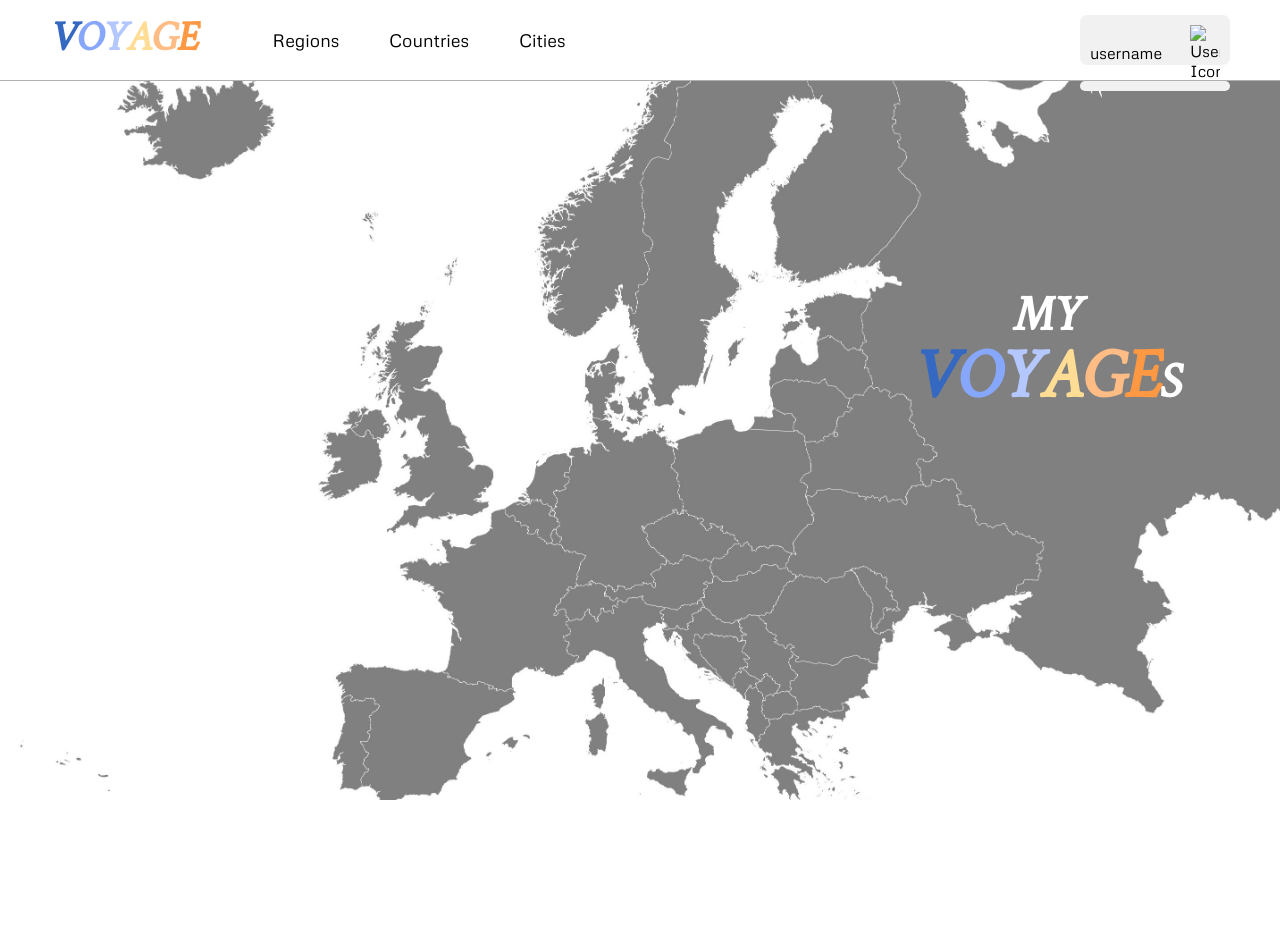
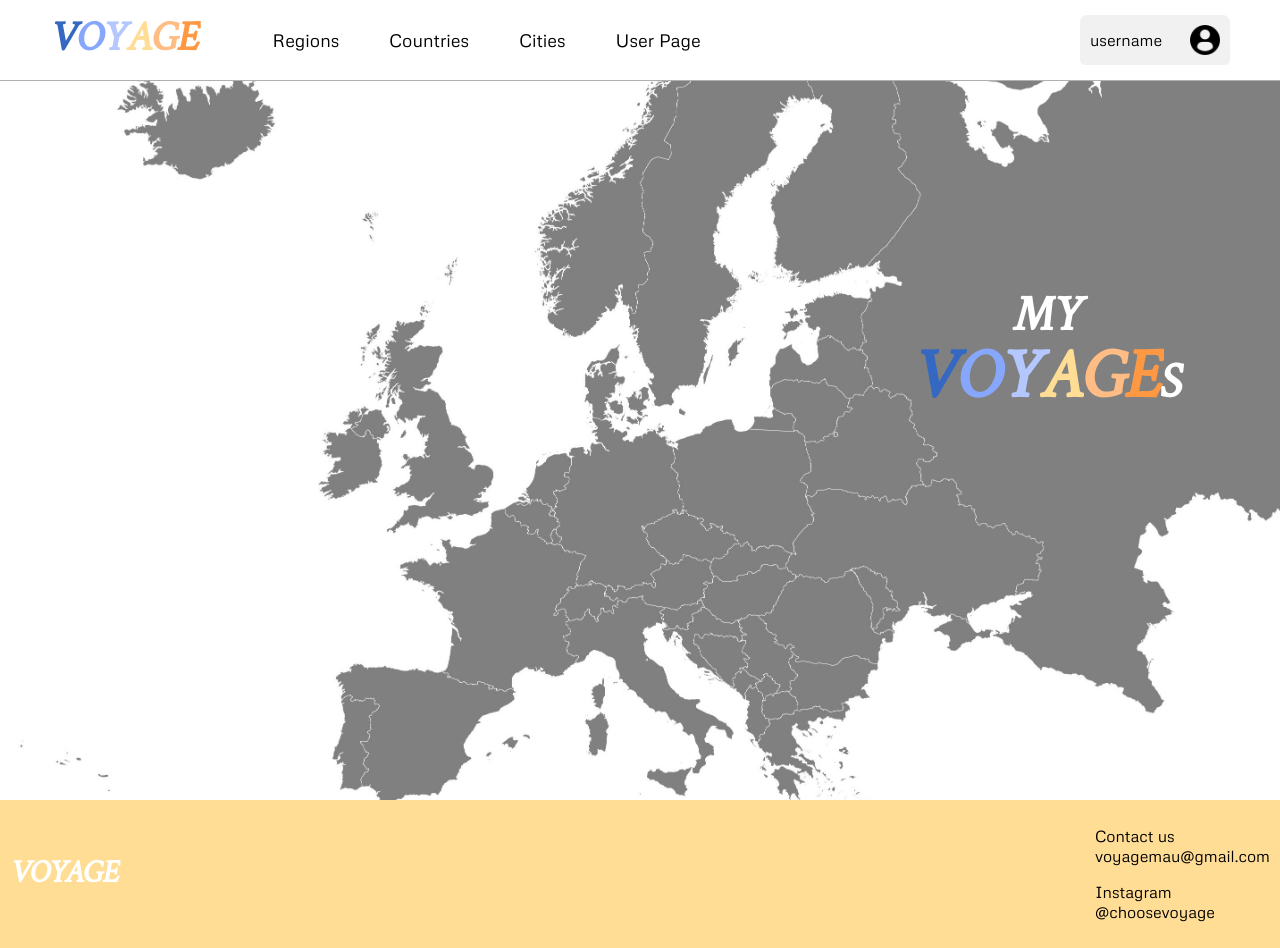
Before and after one commit to ellaahlstedt/voyage, a plain HTML site: page pages/userPage/user.html in a window 1280 px wide. Before the commit the page ends 800 px from the top, so only its background shows below. Drawn offline with Linux system fonts and the light colour scheme.

Commit message:
Changed in nav.js for the icon, added beenfav-box

```diff
--- a/components/navigation/nav.js
+++ b/components/navigation/nav.js
@@ -1,4 +1,7 @@
 function renderNav(parent, currentPage) {
+
+    let img_src = window.location.href.includes("pages") ? "../../fonts/icons/user.png" : "./fonts/icons/user.png"; // adams kod
+
     let nav = document.createElement("nav");
     nav.id = "mainPagesNav";
     nav.classList.add("sticky");
@@ -25,6 +28,10 @@ function renderNav(parent, currentPage) {
         {
             name: "Cities",
             link: "./pages/citiesPage/cities.html"
+        },
+        {
+            name: "User Page",
+            link: "./pages/user.html",
         }
     ];
 
@@ -60,7 +67,7 @@ function renderNav(parent, currentPage) {
     UserCon.appendChild(username);
 
     let userIcon = document.createElement("img");
-    userIcon.setAttribute("src", "./fonts/icons/user.png");
+    userIcon.setAttribute("src", img_src); // Adams kod
     userIcon.setAttribute("alt", "User Icon");
     userIcon.classList.add("userIconNav");
     UserCon.appendChild(userIcon);
--- /dev/null
+++ b/components/userBeenFavBox/beenFavbox.js
@@ -0,0 +1,6 @@
+"use strict";
+
+
+function renderBeenfavBox (parent, title) {
+
+}
--- a/pages/userPage/user.html
+++ b/pages/userPage/user.html
@@ -3,6 +3,7 @@
 <head>
     <meta charset="UTF-8">
     <meta name="viewport" content="width=device-width, initial-scale=1.0">
+    <link rel="stylesheet" href="../../components/footer/footer.css">
     <link rel="stylesheet" href="../../components/navigation/nav.css">
     <link rel="stylesheet" href="../../components/logo/logo.css">
     <link rel="stylesheet" href="user.css">
@@ -12,6 +13,7 @@
 <body>
     <div id="wrapper"></div>
 
+    <script src="../../components/footer/footer.js"></script>
     <script src="../../components/navigation/nav.js"></script>
     <script src="../../components/logo/logo.js"></script>
     <script src="user.js"></script>
--- a/pages/userPage/user.js
+++ b/pages/userPage/user.js
@@ -32,3 +32,4 @@ function renderUserHeader(parent) {
 }
 renderNav(wrapper);
 renderUserHeader(wrapper);
+renderFooter(wrapper);
```
Also changed, not shown: components/userBeenFavBox/beenFavBox.css (added), 1 other file.
